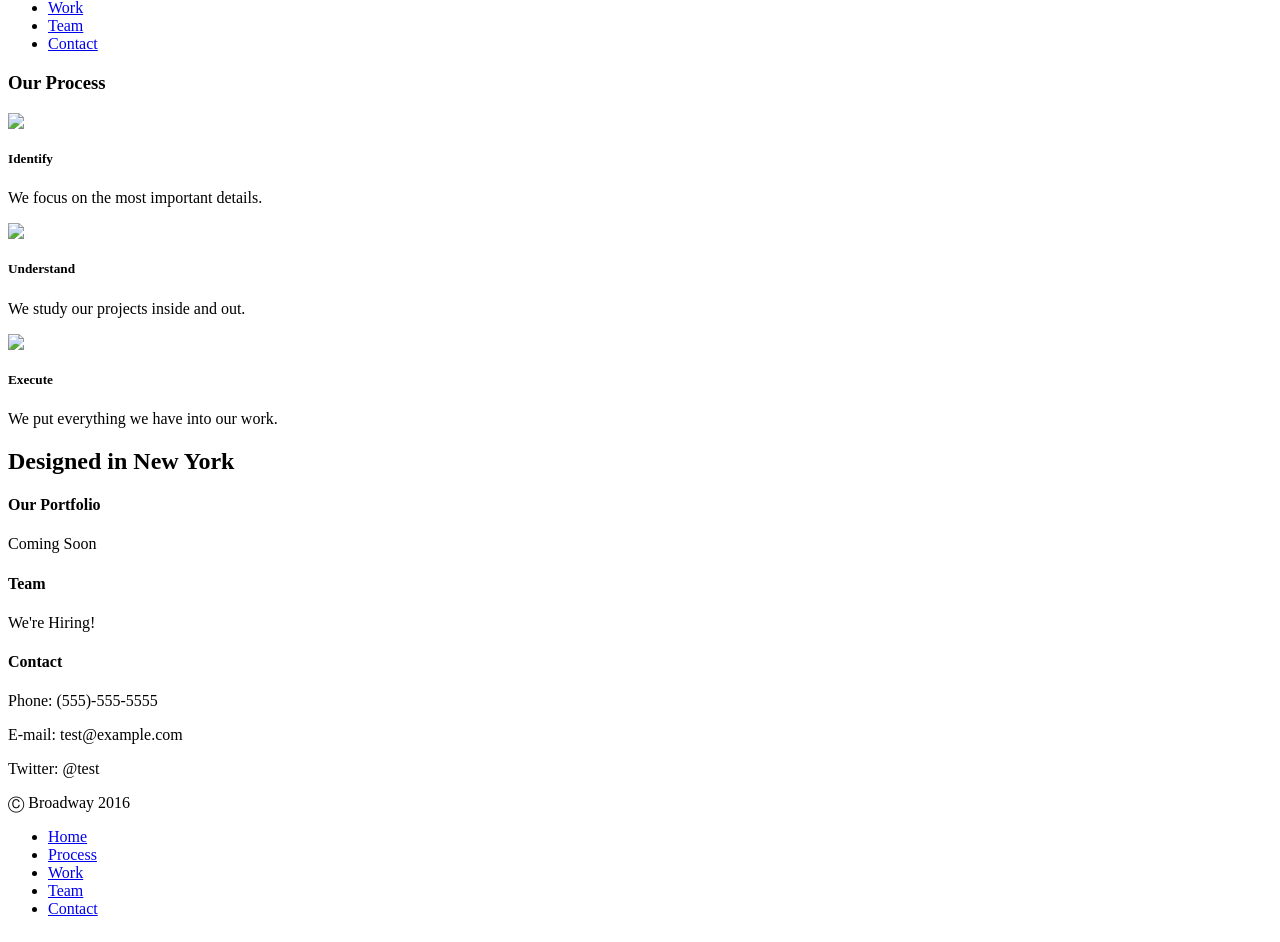
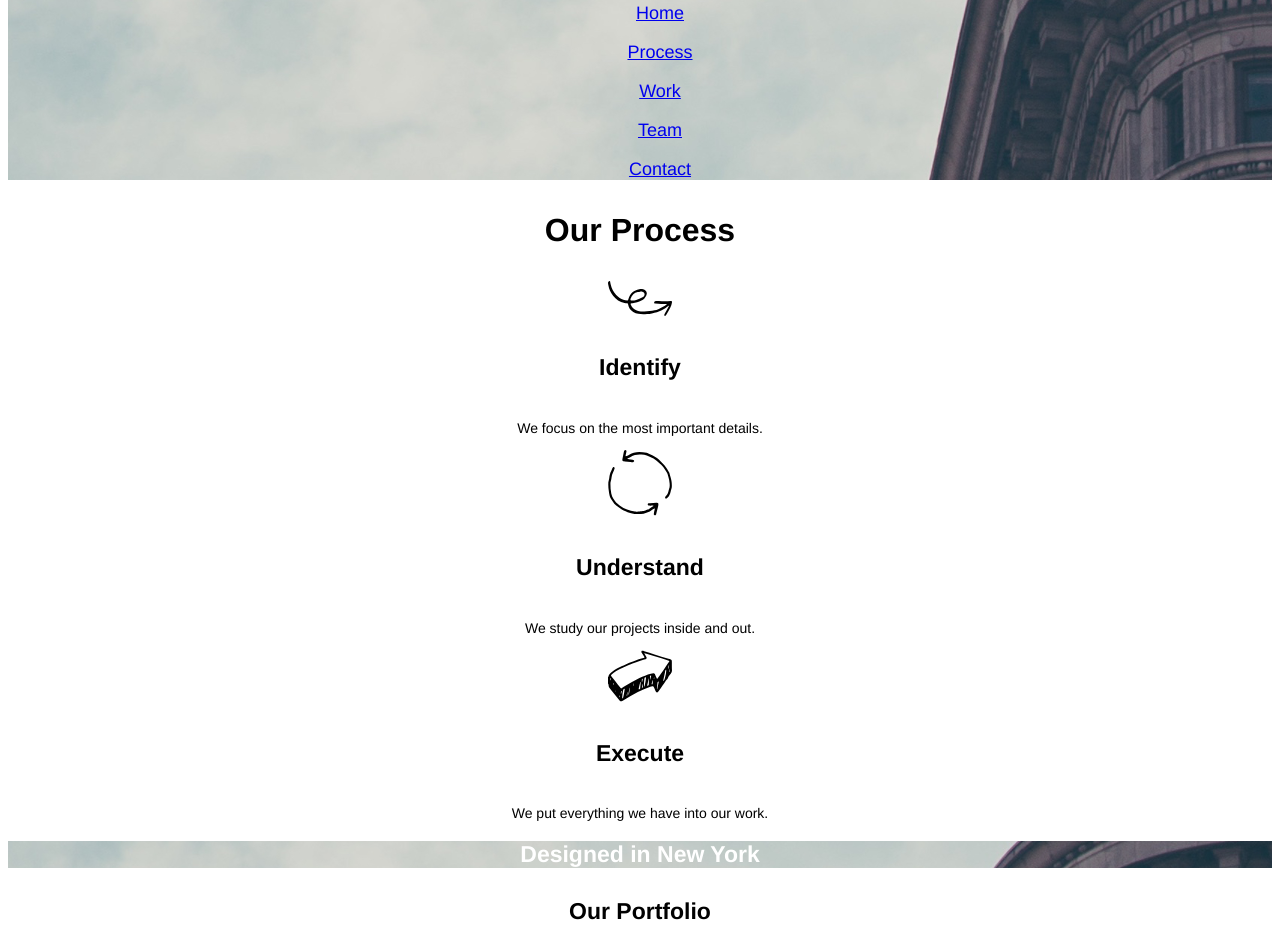
Before and after one commit to Llanwelyn/Broadway, a plain HTML site: page index.html in a window 1280 px wide. Shown: the part 103-1045 px from the top of the page. Drawn offline with Linux system fonts and the light colour scheme; files that its build step writes are made by us from their sources.

Commit message:
Clean à 8 Aug

```diff
--- a/index.html
+++ b/index.html
@@ -1,6 +1,6 @@
 <html>
 <head>
-  <link href="./ressources/css/style.css" type="text/css" rel="stylesheet">
+  <link href="./resources/css/style.css" type="text/css" rel="stylesheet">
   <title>Broadway Design</title>
 </head>
 <body>
@@ -8,15 +8,15 @@
     <h1>Broadway Design</h1>
       <nav>
         <ul>
-          <li><a href="#home">Home</a></li>
-          <li><a href="#process">Process</a></li>
-          <li><a href="#work">Work</a></li>
-          <li><a href="#team">Team</a></li>
-          <li><a href="#contact">Contact</a></li>
+          <li><p><a href="#home">Home</a></p></li>
+          <li><p><a href="#process">Process</a></p></li>
+          <li><p><a href="#work">Work</a></p></li>
+          <li><p><a href="#team">Team</a></p></li>
+          <li><p><a href="#contact">Contact</a></p></li>
         </ul>
       </nav>
     </div>
-    <div> <!-- the headings below have been ordered thus to reflect the logical order of the page although the size of each may not necessarily match-->
+    <div> <!-- Although h4 and h5 have identical design requirements we chose to separate them for logical reasons; h5 is a subordinate of h3, whereas h4 appears to be a similar logical "level"-->
       <h3><a="#process">Our Process</a></h3>
       <img src="./resources/images/identify.svg">
       <h5>Identify</h5>
@@ -43,14 +43,15 @@
       <p>E-mail: test@example.com</p>
       <p>Twitter: @test</p>
     </div>
-<footer>&#9400; Broadway 2016
-  <nav>
-    <ul>
-      <li><a href="#home">Home</a></li>
-      <li><a href="#process">Process</a></li>
-      <li><a href="#work">Work</a></li>
-      <li><a href="#team">Team</a></li>
-      <li><a href="#contact">Contact</a></li>
+<footer>
+  <span>&#9400; Broadway 2017</span>
+  <nav class="footer">
+    <ul="bottom">
+      <li class="footer"><a href="#home">Home</a></li>
+      <li class="footer"><a href="#process">Process</a></li>
+      <li class="footer"><a href="#work">Work</a></li>
+      <li class="footer"><a href="#team">Team</a></li>
+      <li class="footer"><a href="#contact">Contact</a></li>
     </ul>
   </nav>
 </footer>
--- a/resources/css/style.css
+++ b/resources/css/style.css
@@ -0,0 +1,67 @@
+body {
+  font-family:Helvetica;
+  text-align:center;
+  font-size:14px;
+}
+
+#title {
+  background-image: url("../images/the-flatiron-building.png");
+  background-repeat:no-repeat;
+}
+
+h1 {
+  font-size: 70px;
+  font-weight: bold;
+  color: White;
+  margin-bottom:0px;
+}
+
+nav {
+  font-size: 18px;
+  color:white;
+}
+
+h2 {
+  font-size:23px;
+  font-weight:bold;
+  color:white;
+  background-image: url("../images/the-flatiron-building.png");
+  background-repeat:no-repeat;
+}
+
+h3 {
+  font-size:32px;
+  font-weight:bold;
+}
+
+h4, h5 {
+  font-size:23px;
+  font-weight:bold;
+}
+
+ul {
+  list-style-type: none;
+}
+
+a:visited {
+  color:white;
+}
+
+footer {
+  font-size:11px;
+  background-color:dimgray;
+  text-align:left;
+}
+.footer {
+  display:inline;
+  margin:0;
+  padding:0;
+  width:30px;
+}
+.bottom {
+  width:"250px";
+}
+
+span {
+  float:left;
+}
```
Also changed, not shown: resources/images/execute.svg (added), resources/images/identify.svg (added), resources/images/the-flatiron-building.png (added), resources/images/understand.svg (added).
